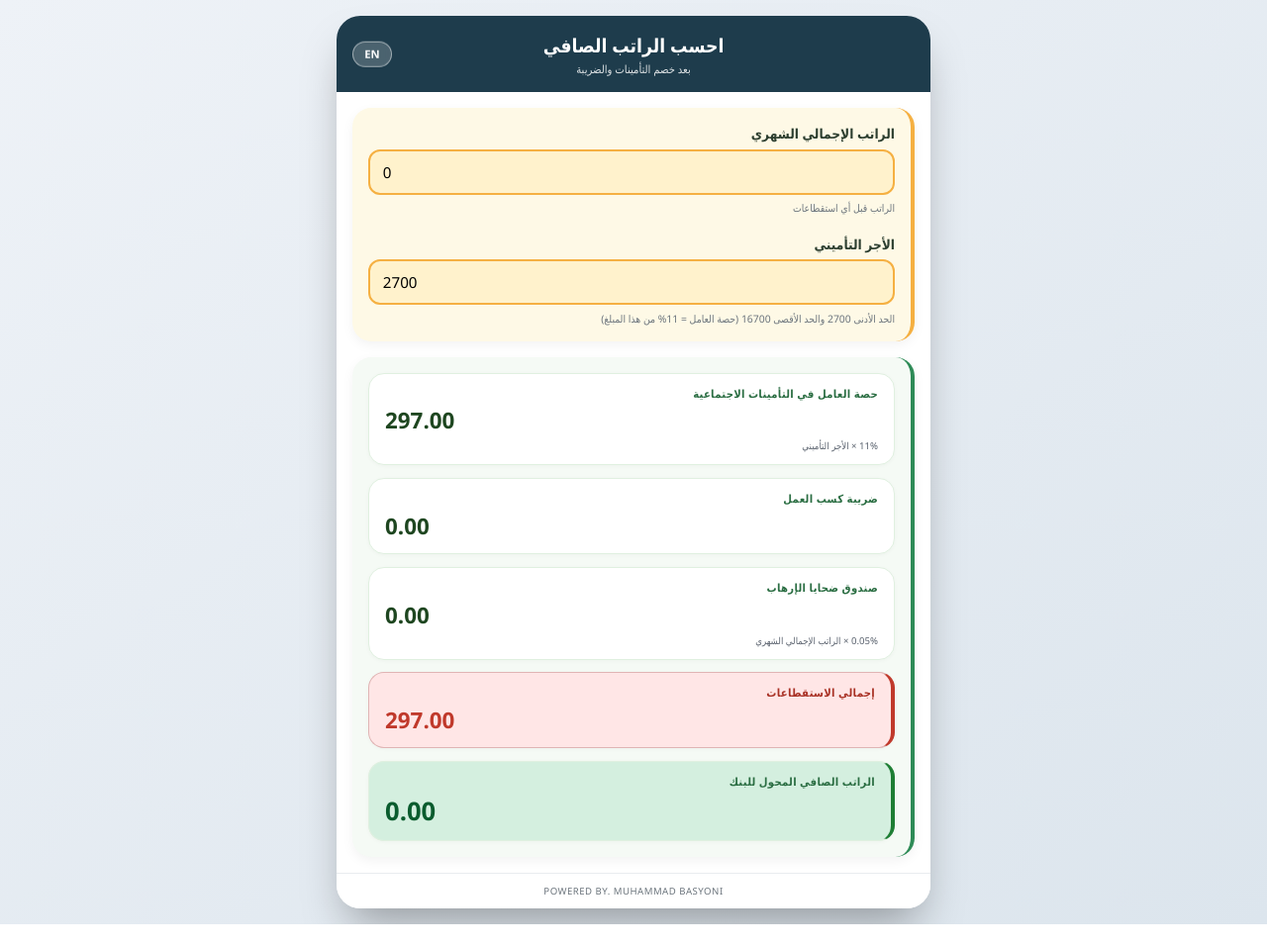
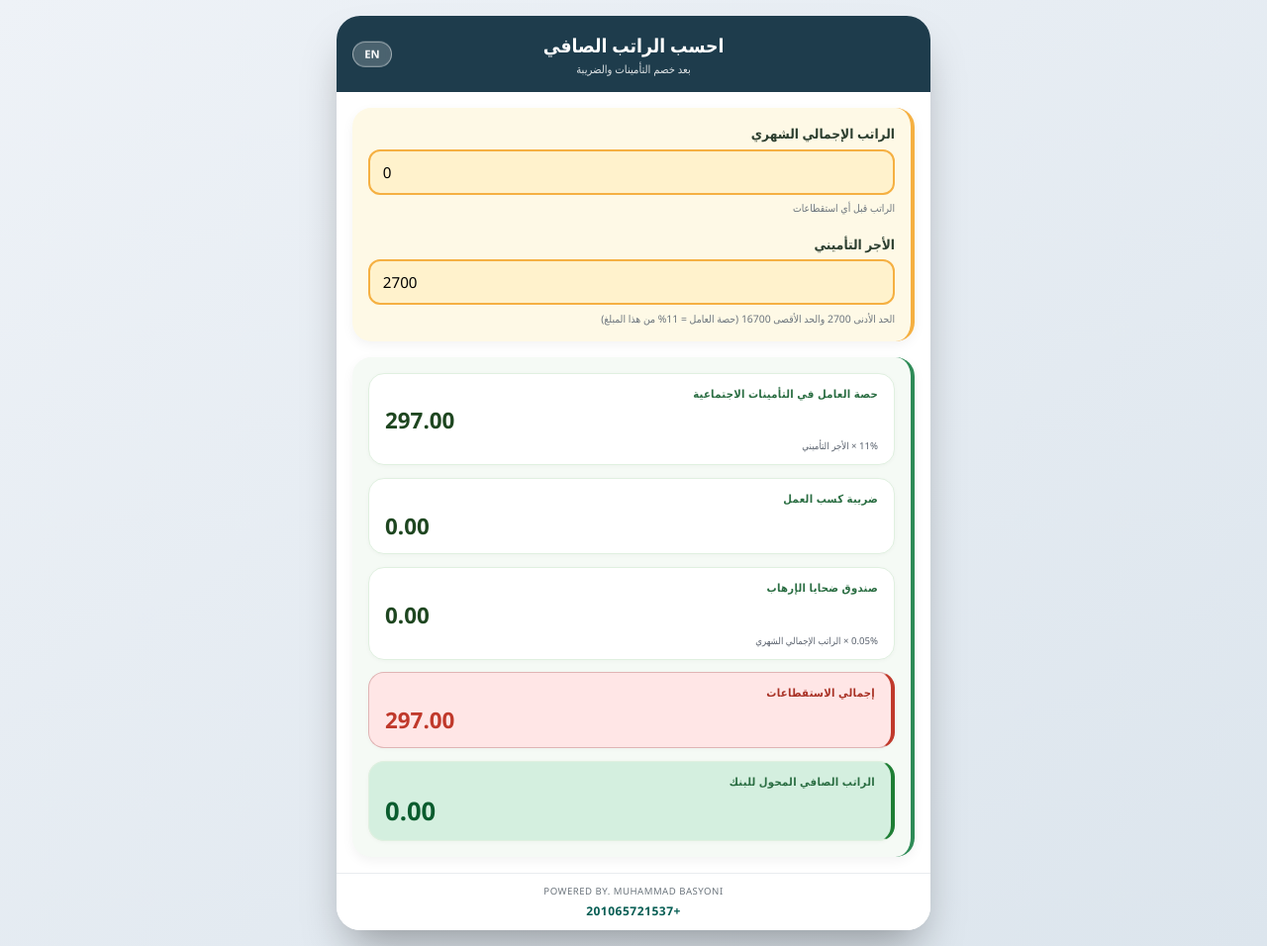
Before and after one commit to basyonii/Salarycalculator, a plain HTML site: page index.html in a window 1280 px wide. Shown: the whole page at 99% size. Before the commit the page ends 934 px from the top, so only its background shows below. Drawn offline with Linux system fonts and the light colour scheme.

Commit message:
Update index.html

```diff
--- a/index.html
+++ b/index.html
@@ -224,6 +224,23 @@
             font-weight: 500;
         }
 
+        .whatsapp-link {
+            margin-top: 5px;
+        }
+
+        .whatsapp-link a {
+            color: #075e54;
+            text-decoration: none;
+            font-weight: bold;
+            font-size: 0.75rem;
+            transition: all 0.2s;
+        }
+
+        .whatsapp-link a:hover {
+            text-decoration: underline;
+            color: #128C7E;
+        }
+
         small {
             color: #6c757d;
             font-size: 0.65rem;
@@ -241,7 +258,6 @@
     </div>
 
     <div class="content-grid">
-        <!-- اللوحة الصفراء: المدخلات -->
         <div class="inputs-panel">
             <div class="input-group">
                 <label id="grossLabel">الراتب الإجمالي الشهري</label>
@@ -257,7 +273,6 @@
             </div>
         </div>
 
-        <!-- اللوحة الخضراء: النتائج -->
         <div class="results-panel">
             <div class="results-grid">
                 <div class="result-card">
@@ -286,31 +301,23 @@
         </div>
     </div>
 
-    <!-- الفوتر -->
-    <div class="footer-note" id="footerText">
-        POWERED BY. MUHAMMAD BASYONIx
-        +201065721537
-    </div>
+    <div class="footer-note" id="footerText"></div>
 </div>
 
 <script>
-    // عناصر DOM
     const grossInput = document.getElementById('grossSalaryInput');
     const insuranceSalaryInput = document.getElementById('insuranceSalaryInput');
 
-    // عناصر العرض
     const socialInsuranceSpan = document.getElementById('socialInsuranceValue');
     const taxSpan = document.getElementById('taxValue');
     const terrorismFundSpan = document.getElementById('terrorismFundValue');
     const totalDeductionsSpan = document.getElementById('totalDeductionsValue');
     const netSalarySpan = document.getElementById('netSalaryValue');
 
-    // دالة تنسيق الأرقام إنجليزي (مثال: 12,500.00)
     function formatMoney(value) {
         return new Intl.NumberFormat('en-US', { minimumFractionDigits: 2, maximumFractionDigits: 2 }).format(value);
     }
 
-    // شرائح الضريبة حسب القانون المصري
     function calculateAnnualTax(taxableIncome) {
         if (taxableIncome <= 0) return 0;
 
@@ -380,7 +387,6 @@
         }
     }
 
-    // ------------------- الترجمة -------------------
     let currentLang = 'ar';
 
     const translations = {
@@ -433,12 +439,13 @@
         document.getElementById('terrorTooltip').textContent = t.terrorTooltip;
         document.getElementById('totalDedLabel').textContent = t.totalDedLabel;
         document.getElementById('netLabel').textContent = t.netLabel;
-        document.getElementById('footerText').textContent = t.footer;
+
+        const footerDiv = document.getElementById('footerText');
+        footerDiv.innerHTML = `${t.footer}<div class="whatsapp-link"><a href="https://wa.me/201065721537" target="_blank">+201065721537</a></div>`;
 
         const langBtn = document.getElementById('langSwitchBtn');
         langBtn.textContent = currentLang === 'ar' ? 'EN' : 'عربي';
 
-        // تحديث اتجاه الصفحة
         if (currentLang === 'ar') {
             document.documentElement.setAttribute('dir', 'rtl');
             document.documentElement.setAttribute('lang', 'ar');
@@ -451,7 +458,6 @@
             if (langToggleDiv) langToggleDiv.style.left = 'auto';
         }
 
-        // إعادة عرض رسالة الخطأ باللغة الجديدة
         updateAllCalculations();
     }
 
@@ -462,7 +468,6 @@
 
     document.getElementById('langSwitchBtn').addEventListener('click', toggleLanguage);
 
-    // ربط الأحداث
     grossInput.addEventListener('input', updateAllCalculations);
     insuranceSalaryInput.addEventListener('input', updateAllCalculations);
 
```
